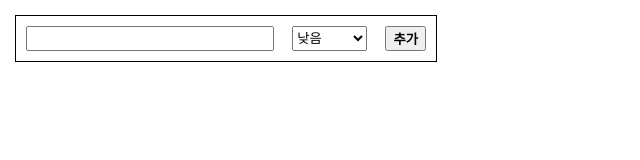
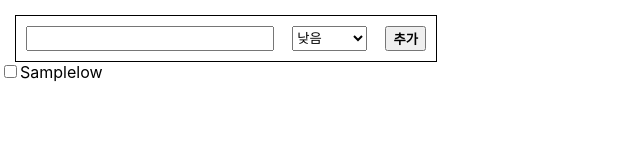
Before and after one commit to picoloman6/RESAT, a React (Create React App) app in the folder day3/: page / in a window 1280 px wide. Both pictures are taken after typing "Sample" into the empty fields and a click on the button "추가". Shown: the top 160 px of the page, without its empty margins (0-640 px from the left). Built offline with nearby package versions, Linux system fonts and the light colour scheme; the HTML template or start-up script is replaced by a standard one.

Commit message:
[Day3] : list 컴포넌트 생성

```diff
--- a/day3/src/Todo/Todo.tsx
+++ b/day3/src/Todo/Todo.tsx
@@ -1,6 +1,7 @@
 import { useState } from 'react';
 import { FormType } from '../Types';
 import TodoInput from '../TodoInput/TodoInput';
+import TodoList from '../TodoList/TodoList';
 
 const Todo = () => {
   const [form, setForm] = useState<FormType>({
@@ -12,6 +13,8 @@ const Todo = () => {
   return (
     <div>
       <TodoInput form={form} setForm={setForm} />
+      {form.list &&
+        form.list.map((value, idx) => <TodoList key={idx} contents={value} />)}
     </div>
   );
 };
--- a/day3/src/TodoInput/TodoInput.tsx
+++ b/day3/src/TodoInput/TodoInput.tsx
@@ -8,13 +8,11 @@ interface PropsType {
 
 const TodoInput: React.FC<PropsType> = ({ form, setForm }) => {
   const onChangeSelect = (e: React.ChangeEvent<HTMLSelectElement>) => {
-    const obj = { ...form, importance: e.target.value };
-    setForm(obj);
+    setForm({ ...form, importance: e.target.value });
   };
 
   const onChangeInput = (e: React.ChangeEvent<HTMLInputElement>) => {
-    const obj = { ...form, text: e.target.value };
-    setForm(obj);
+    setForm({ ...form, text: e.target.value });
   };
 
   const onClickButton = () => {
@@ -24,11 +22,9 @@ const TodoInput: React.FC<PropsType> = ({ form, setForm }) => {
       alert('글자를 입력하세요!');
       return;
     }
-
-    const newList = [...list, [text, importance]];
-    const obj = { text: '', importance: 'low', list: newList };
-    setForm(obj);
-    console.log(form);
+    const obj = { id: list.length + 1, text, importance, checked: false };
+    const newList = [...list, obj];
+    setForm({ text: '', importance: 'low', list: newList });
   };
 
   return (
--- /dev/null
+++ b/day3/src/TodoList/TodoList.tsx
@@ -0,0 +1,19 @@
+import React from 'react';
+import { ListType } from '../Types';
+
+interface PropsType {
+  contents: ListType;
+}
+
+const TodoList: React.FC<PropsType> = ({ contents }) => {
+  const { id, text, importance, checked } = contents;
+  return (
+    <div>
+      <input type='checkbox' checked={checked} />
+      <span>{text}</span>
+      <span>{importance}</span>
+    </div>
+  );
+};
+
+export default React.memo(TodoList);
```
Also changed, not shown: day3/src/Types.tsx (+10 -3 lines).
